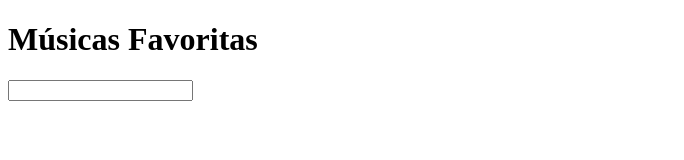
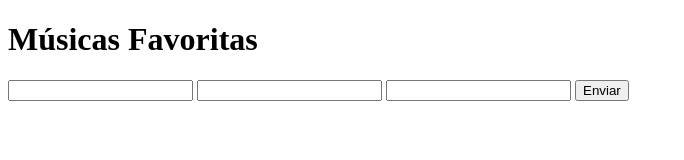
Before and after one commit to Wander062/Wander.github.io, a plain HTML site: page formulario2/index.html in a window 1280 px wide. Shown: the whole page, without its empty margins (0-684 px from the left). Drawn offline with Linux system fonts and the light colour scheme.

Commit message:
Update index.html

```diff
--- a/formulario2/index.html
+++ b/formulario2/index.html
@@ -8,6 +8,14 @@
     <h1>Músicas Favoritas</h1>
     <form method="post" action="https://formtester.goodbytes.be/post.php">
         <input type='text' id="nomeMusica" name="nomeMusica" />
+
+        <input type='text' id="nomeArtista" name="nomeArtista" />
+
+        <input type='passworld' id="senha" name="nsenha" />
+
+        <button typer="submit">Enviar</button>
+
+
     </form>
 </body>
 </html>
```
